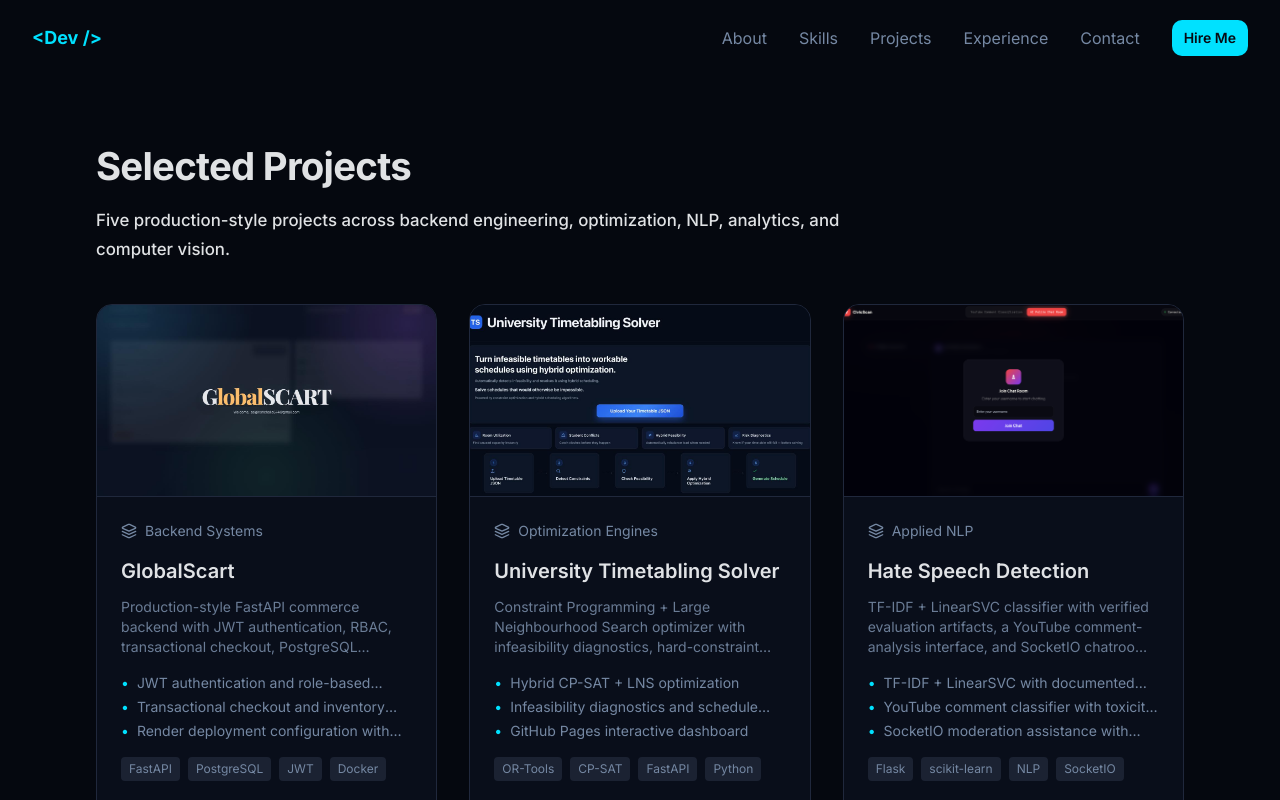
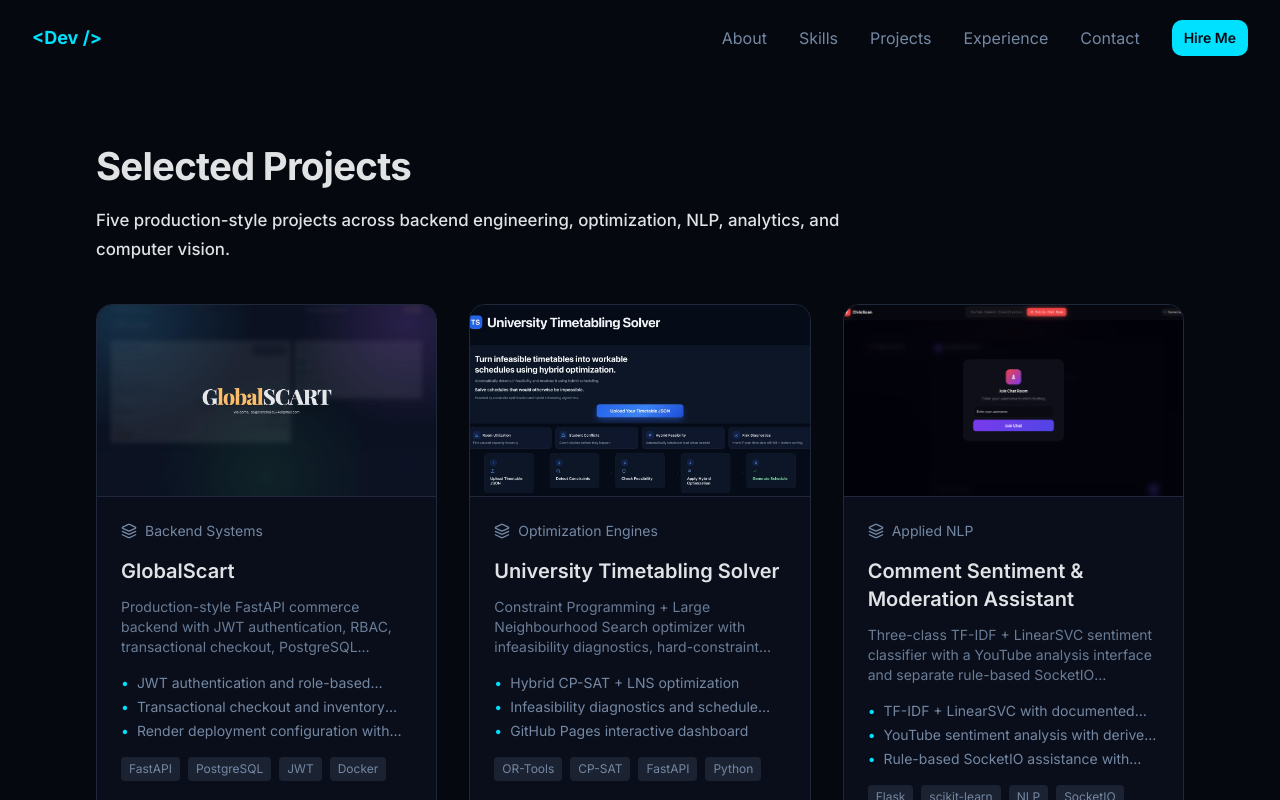
Before and after one commit to girishk03/portfolio, a React (Vite) app: page /project/hate-speech-detection in a window 1280 px wide. Both pictures are taken after a click on the button "Back". Shown: the part 3578-4378 px from the top of the page. Built offline with nearby package versions, Linux system fonts and the light colour scheme; the HTML template or start-up script is replaced by a standard one.

Commit message:
fix: align NLP project title with implemented task

```diff
--- a/src/components/ProjectsSection.tsx
+++ b/src/components/ProjectsSection.tsx
@@ -29,12 +29,12 @@ const projects = [
   },
   {
     id: 3,
-    title: 'Hate Speech Detection',
-    description: 'TF-IDF + LinearSVC classifier with verified evaluation artifacts, a YouTube comment-analysis interface, and SocketIO chatroom moderation assistance.',
+    title: 'Comment Sentiment & Moderation Assistant',
+    description: 'Three-class TF-IDF + LinearSVC sentiment classifier with a YouTube analysis interface and separate rule-based SocketIO moderation assistance.',
     image: '/projects/hate-speech/07-chatroom-result.png',
     technologies: ['Flask', 'scikit-learn', 'NLP', 'SocketIO', 'TF-IDF'],
     category: 'Applied NLP',
-    highlights: ['TF-IDF + LinearSVC with documented evaluation', 'YouTube comment classifier with toxicity scoring', 'SocketIO moderation assistance with human-review limits'],
+    highlights: ['TF-IDF + LinearSVC with documented evaluation', 'YouTube sentiment analysis with derived risk indicators', 'Rule-based SocketIO assistance with human-review limits'],
     githubUrl: 'https://github.com/girishk03/hate-speech-detection',
     liveUrl: 'https://hate-speech-detection-zqjy.onrender.com',
     caseStudyUrl: '/project/hate-speech-detection',
--- a/src/pages/HateSpeechDetection.tsx
+++ b/src/pages/HateSpeechDetection.tsx
@@ -166,10 +166,10 @@ const HateSpeechDetection = () => {
     { src: "/projects/hate-speech/04-comment-list.png", alt: "Comment List", caption: "fig.04 — Classified comment list with highlights", category: "RESULTS" },
     { src: "/projects/hate-speech/05-insights-panel.png", alt: "Insights Panel", caption: "fig.05 — Sentiment distribution and derived risk summary", category: "INSIGHTS", pair: true },
     { src: "/projects/hate-speech/06-insights-scans.png", alt: "Scans", caption: "fig.06 — Scan history and batch results", category: "INSIGHTS", pair: true },
-    { src: "/projects/hate-speech/07-chatroom-home.png", alt: "Chatroom Home", caption: "fig.07 — AI polite chatroom entry screen", category: "CHATROOM" },
+    { src: "/projects/hate-speech/07-chatroom-home.png", alt: "Chatroom Home", caption: "fig.07 — Rule-based chatroom assistant entry screen", category: "CHATROOM" },
     { src: "/projects/hate-speech/07-chatroom-result.png", alt: "Chatroom Result", caption: "fig.08 — Rule-based message flagging in the chatroom", category: "CHATROOM" },
-    { src: "/projects/hate-speech/08-chatroom-result.png", alt: "Chatroom Moderation", caption: "fig.09 — Moderated message rewritten as polite version", category: "CHATROOM" },
-    { src: "/projects/hate-speech/09-polite-conversion.png", alt: "Polite Conversion", caption: "fig.10 — AI polite conversion output", category: "CHATROOM" },
+    { src: "/projects/hate-speech/08-chatroom-result.png", alt: "Chatroom Moderation", caption: "fig.09 — Suggested alternative wording from phrase rules", category: "CHATROOM" },
+    { src: "/projects/hate-speech/09-polite-conversion.png", alt: "Polite Conversion", caption: "fig.10 — Rule-based term-replacement output", category: "CHATROOM" },
   ];
 
   return (
@@ -180,7 +180,7 @@ const HateSpeechDetection = () => {
       <header className="border-b border-border">
         <div className="container mx-auto px-6 py-24">
           <div className="max-w-4xl">
-            <h1 className="text-5xl md:text-7xl font-semibold tracking-tight mb-6">Hate Speech Detection</h1>
+            <h1 className="text-5xl md:text-7xl font-semibold tracking-tight mb-6">Comment Sentiment & Moderation Assistant</h1>
             <p className="text-lg md:text-xl text-muted-foreground leading-relaxed max-w-3xl">
               Three-class sentiment-style text classifier with a YouTube comment-analysis interface and a separate
               rule-based SocketIO chatroom assistant. The classifier reports 78.50% accuracy and 0.7832 Macro F1 on a 6,424-record holdout.
@@ -204,7 +204,7 @@ const HateSpeechDetection = () => {
           <div className="max-w-3xl">
             <div className="rounded-xl border border-border bg-card p-8">
               <p className="text-lg text-foreground leading-relaxed">High-volume comment and chat systems need ways to prioritize potentially negative content without treating an automated prediction as a final moderation decision.</p>
-              <p className="text-muted-foreground mt-4 leading-relaxed"><strong className="text-foreground">Hate Speech Detection</strong> combines a <span className="text-primary">three-class sentiment-style classifier</span> with <span className="text-accent"> rule-based SocketIO chatroom assistance</span> and a <span className="text-terminal"> YouTube comment-analysis interface</span>. It does not equate negative sentiment with hate speech, and human review remains required.</p>
+              <p className="text-muted-foreground mt-4 leading-relaxed"><strong className="text-foreground">Comment Sentiment & Moderation Assistant</strong> combines a <span className="text-primary">three-class sentiment-style classifier</span> with <span className="text-accent"> rule-based SocketIO chatroom assistance</span> and a <span className="text-terminal"> YouTube comment-analysis interface</span>. It does not equate negative sentiment with hate speech, and human review remains required.</p>
             </div>
           </div>
         </section>
@@ -314,7 +314,7 @@ const HateSpeechDetection = () => {
               <span className="font-mono text-xs text-primary uppercase tracking-wider">Final Statement</span>
             </div>
             <blockquote className="text-xl md:text-2xl text-foreground font-light leading-relaxed">
-              "Hate Speech Detection demonstrates three-class NLP classification, lightweight Flask deployment, and
+              "Comment Sentiment & Moderation Assistant demonstrates three-class NLP classification, lightweight Flask deployment, and
               real-time moderation assistance while documenting evaluation scope, dataset uncertainty, and mandatory human review."
             </blockquote>
           </div>
```
